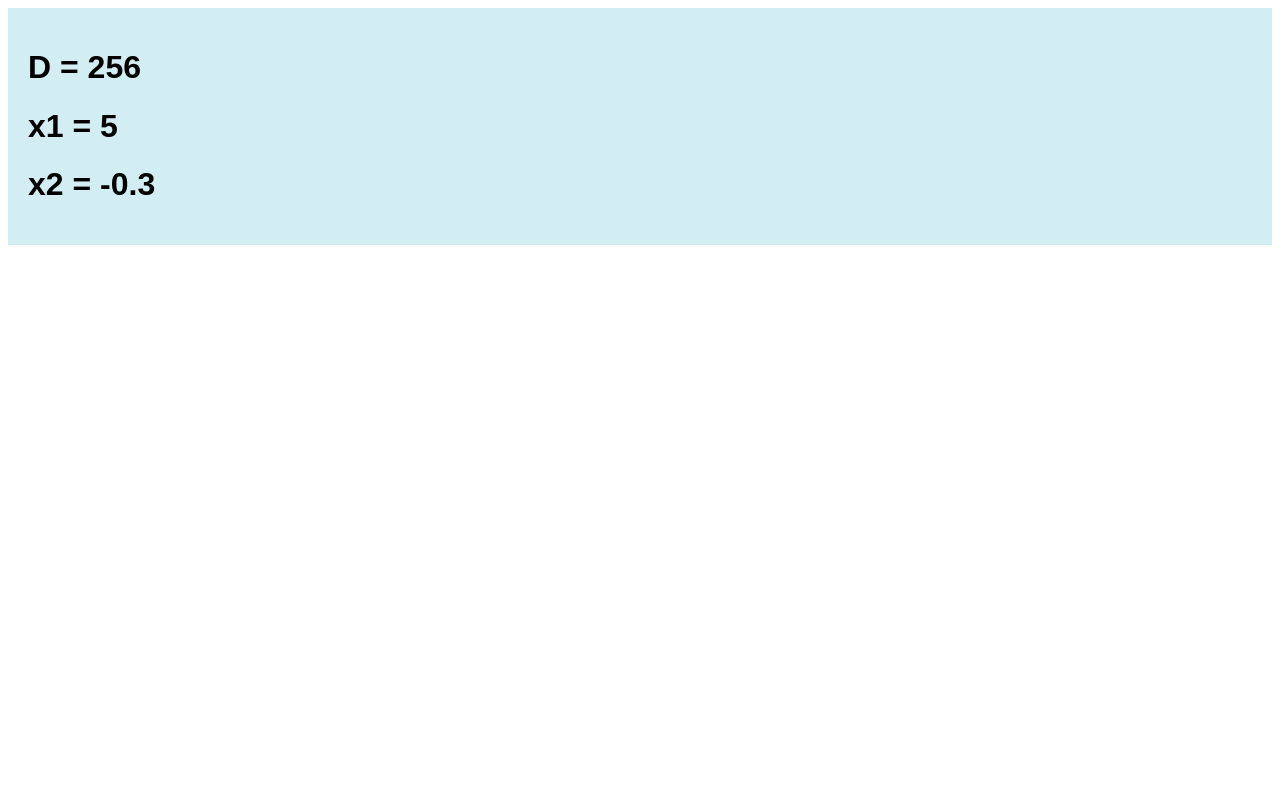
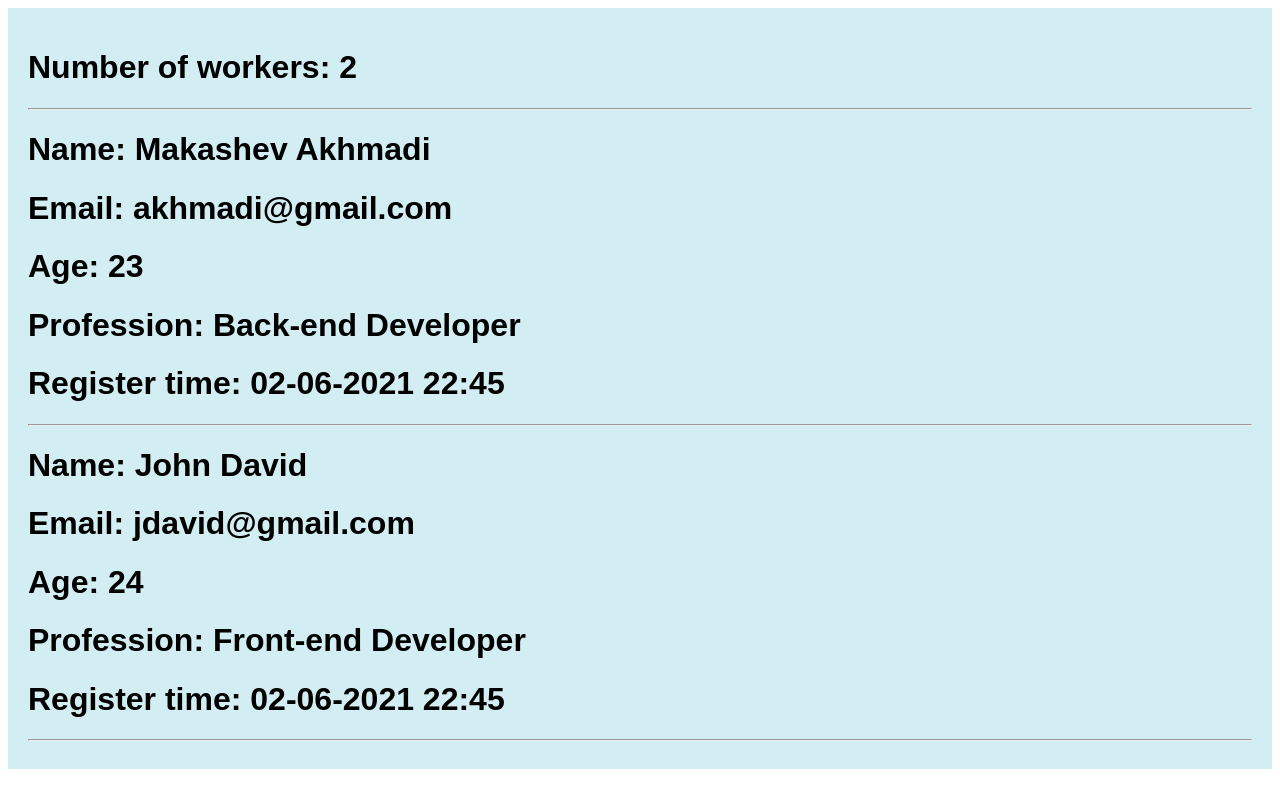
Before and after one commit to makashev-a/php_course, a PHP site: page / in a window 1280 px wide. Run offline with PHP 8.4, Linux system fonts and the light colour scheme.

Commit message:
Static methods and properties

```diff
--- /dev/null
+++ b/Workers.php
@@ -0,0 +1,36 @@
+<?php
+
+
+class Workers
+{
+    private static array $workers = [];
+
+    public static function create_worker(array $worker)
+    {
+        date_default_timezone_set('Asia/Almaty');
+        $worker["register_time"] = date('d-m-Y H:i', strtotime("now"));
+        if (!(empty($worker))) {
+            self::$workers[] = $worker;
+        }
+    }
+
+    public static function count_workers()
+    {
+        return [
+            "workers_count" => count(self::$workers),
+            "all_workers" => self::$workers
+        ];
+    }
+
+    public static function save_workers()
+    {
+        $fp = fopen("workers.txt", "w");
+        foreach (self::$workers as $worker) {
+            foreach ($worker as $key => $value) {
+                fwrite($fp, $key . ": " . $value . "\n");
+            }
+            fwrite($fp, str_repeat("_", 40) . "\n");
+        }
+        fclose($fp);
+    }
+}
--- a/index.php
+++ b/index.php
@@ -2,10 +2,43 @@
 
 <?php
 
-require_once "Equation.php";
+require_once "Workers.php";
 
-$calculate = new Equation(3, -14, -5);
+$worker = [
+    "Name" => "Makashev Akhmadi",
+    "Email" => "akhmadi@gmail.com",
+    "Age" => 23,
+    "Profession" => "Back-end Developer"
+];
 
-$calculate->result();
+$worker2 = [
+    "Name" => "John David",
+    "Email" => "jdavid@gmail.com",
+    "Age" => 24,
+    "Profession" => "Front-end Developer"
+];
 
+Workers::create_worker($worker);
+Workers::create_worker($worker2);
+$all_workers = Workers::count_workers();
 ?>
+<div>
+    <h1>Number of workers: <?= $all_workers["workers_count"] ?></h1>
+    <hr>
+    <?php
+    foreach ($all_workers["all_workers"] as $worker) {
+        ?>
+        <h1>Name: <?= $worker["Name"] ?></h1>
+        <h1>Email: <?= $worker["Email"] ?></h1>
+        <h1>Age: <?= $worker["Age"] ?></h1>
+        <h1>Profession: <?= $worker["Profession"] ?></h1>
+        <h1>Register time: <?= $worker["register_time"] ?></h1>
+        <hr>
+        <?php
+    }
+    ?>
+</div>
+
+<?php
+Workers::save_workers();
+?>
```
